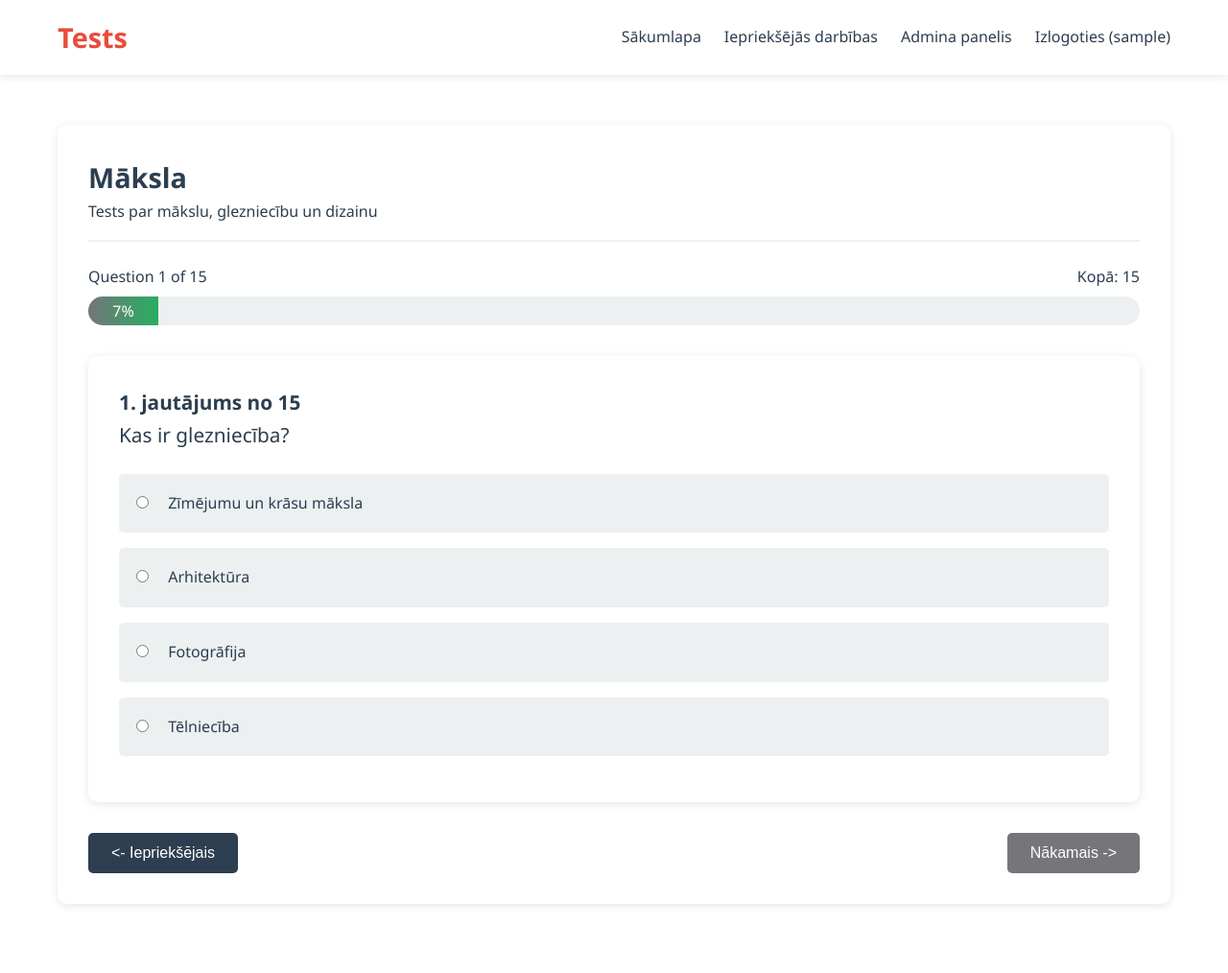
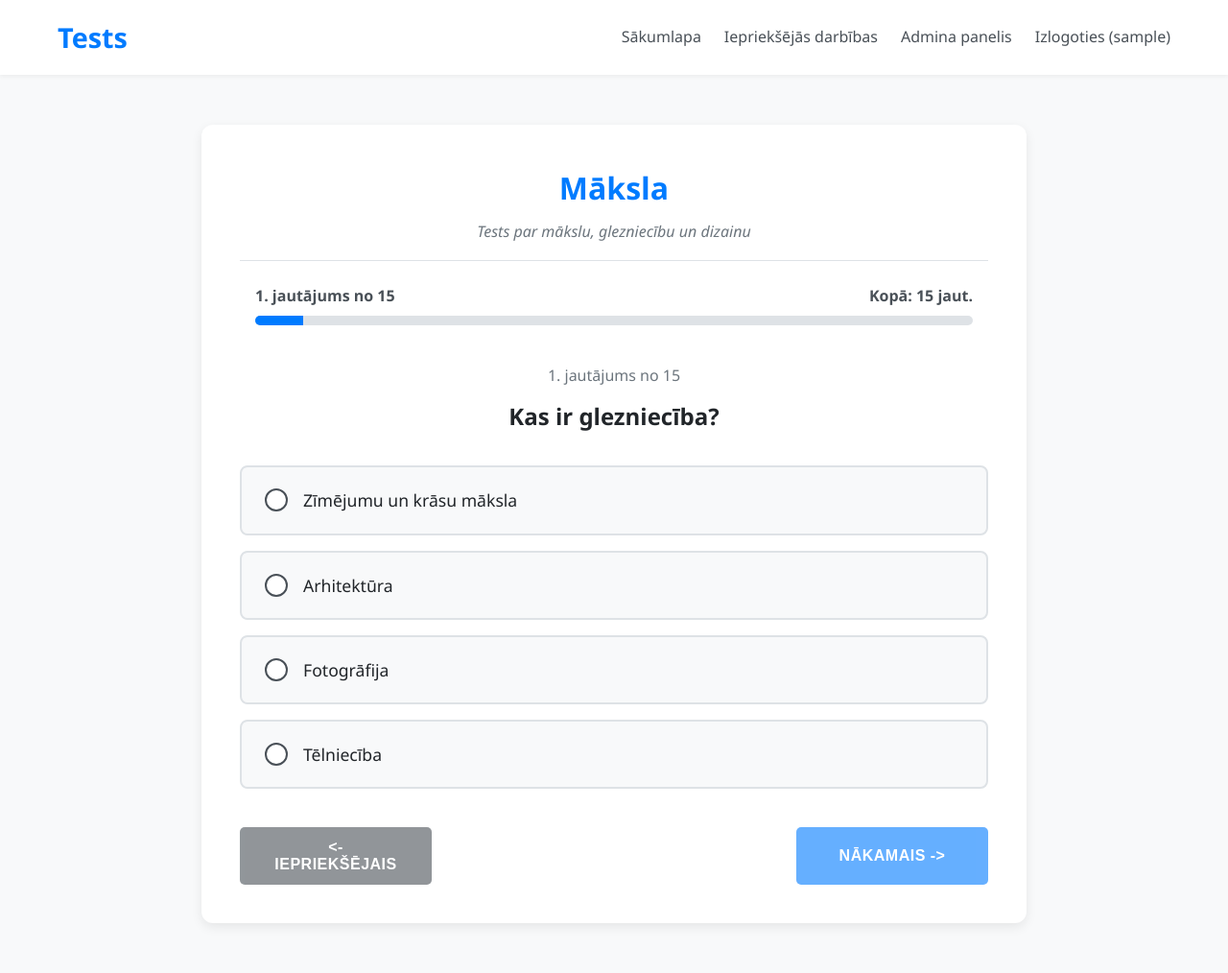
Before and after one commit to RPluzmo/quiz, a PHP site: page /take_quiz.php?id=5 in a window 1280 px wide. Shown: the whole page at 96% size. Before the commit the page ends 944 px from the top, so only its background shows below. Run offline with PHP 8.4, Linux system fonts and the light colour scheme; the visitor is signed in with stand-in values (Sample User, id 1); data comes from the database, SQL or seed files in the repository.

Commit message:
befor img

```diff
--- a/assets/css/style.css
+++ b/assets/css/style.css
@@ -1,4 +1,4 @@
-/* Quiz System Styles */
+/* Quiz System Styles - UZLABOTA VERSIJA */
 
 * {
     margin: 0;
@@ -7,36 +7,37 @@
 }
 
 :root {
-    --primary-color: #75757a;
-    --secondary-color: #2c3e50;
-    --success-color: #27ae60;
-    --danger-color: #e74c3c;
-    --warning-color: #f39c12;
-    --light-bg: #ecf0f1;
-    --dark-text: #2c3e50;
-    --light-text: #7f8c8d;
-    --border-color: #bdc3c7;
-    --shadow: 0 2px 10px rgba(0, 0, 0, 0.1);
+    /* JAUNA KRĀSU PALETE */
+    --primary-color: #007bff; /* Spilgti zils/akcents */
+    --secondary-color: #495057; /* Tumšākam tekstam/virakursam */
+    --success-color: #28a745; /* Zaļš panākumiem */
+    --danger-color: #dc3545; /* Sarkans kļūdām/bīstamām darbībām */
+    --warning-color: #ffc107; /* Dzeltens brīdinājumiem */
+    --light-bg: #f8f9fa; /* Ļoti gaišs fons */
+    --dark-text: #212529; /* Pamata teksta krāsa */
+    --light-text: #6c757d; /* Vieglāks/sekundārs teksts */
+    --border-color: #dee2e6;
+    --shadow: 0 4px 12px rgba(0, 0, 0, 0.08); /* Maigāka ēna */
 }
 
 body {
     font-family: 'Segoe UI', Tahoma, Geneva, Verdana, sans-serif;
-    background: #ffffff; /* plain white background */
+    background: var(--light-bg); /* Gaišs fons lapai */
     min-height: 100vh;
     color: var(--dark-text);
     line-height: 1.6;
 }
 
 .container {
-    max-width: 1200px;
+    max-width: 900px; /* Samazināts platums QUIZ lapai */
     margin: 0 auto;
     padding: 20px;
 }
 
 /* Header */
 header {
-    background: rgba(255, 255, 255, 0.95);
-    box-shadow: var(--shadow);
+    background: #ffffff; /* Cieti balts fons */
+    box-shadow: 0 2px 4px rgba(0, 0, 0, 0.05);
     padding: 1rem 0;
     margin-bottom: 2rem;
 }
@@ -51,7 +52,7 @@ header {
 }
 
 .logo h1 {
-    color: var(--danger-color);
+    color: var(--primary-color); /* Krāsa nomainīta uz primāro */
     font-size: 1.8rem;
 }
 
@@ -63,7 +64,7 @@ nav ul {
 
 nav a {
     text-decoration: none;
-    color: var(--dark-text);
+    color: var(--secondary-color); /* Atjaunināts uz secondary-color */
     font-weight: 500;
     transition: color 0.3s;
 }
@@ -75,24 +76,31 @@ nav a:hover {
 /* Cards */
 .card {
     background: white;
-    border-radius: 10px;
-    padding: 2rem;
+    border-radius: 12px; /* Lielāks rādiuss */
+    padding: 2.5rem; /* Vairāk polsterējuma */
     box-shadow: var(--shadow);
     margin-bottom: 2rem;
 }
 
 .card-header {
-    border-bottom: 2px solid var(--light-bg);
+    border-bottom: 1px solid var(--border-color); /* Plānāka līnija */
     padding-bottom: 1rem;
     margin-bottom: 1.5rem;
+    text-align: center; /* Centrs virsrakstiem */
 }
 
 .card-header h2 {
-    color: var(--secondary-color);
-    font-size: 1.8rem;
+    color: var(--primary-color); /* Virsraksts primārajā krāsā */
+    font-size: 2rem; /* Lielāks virsraksts */
+    margin-bottom: 0.5rem;
 }
 
-/* Forms */
+.card-header p {
+    color: var(--light-text);
+    font-style: italic;
+}
+
+/* Forms (Paliek gandrīz nemainīgs) */
 .form-group {
     margin-bottom: 1.5rem;
 }
@@ -127,15 +135,17 @@ nav a:hover {
 /* Buttons */
 .btn {
     display: inline-block;
-    padding: 0.75rem 1.5rem;
+    padding: 0.75rem 1.75rem; /* Nedaudz lielāks polsterējums */
     border: none;
     border-radius: 5px;
     font-size: 1rem;
-    font-weight: 500;
+    font-weight: 600; /* Biezāks fonts */
     cursor: pointer;
     text-decoration: none;
     transition: all 0.3s;
     text-align: center;
+    text-transform: uppercase; /* Lielie burti */
+    letter-spacing: 0.5px;
 }
 
 .btn-primary {
@@ -144,9 +154,9 @@ nav a:hover {
 }
 
 .btn-primary:hover {
-    background: #357abd;
-    transform: translateY(-2px);
-    box-shadow: 0 4px 12px rgba(74, 144, 226, 0.4);
+    background: #0056b3; /* Tumšāks zilais */
+    transform: translateY(-1px);
+    box-shadow: 0 4px 8px rgba(0, 123, 255, 0.3);
 }
 
 .btn-success {
@@ -155,7 +165,7 @@ nav a:hover {
 }
 
 .btn-success:hover {
-    background: #229954;
+    background: #1e7e34;
 }
 
 .btn-danger {
@@ -169,11 +179,12 @@ nav a:hover {
 
 .btn-warning {
     background: var(--warning-color);
-    color: white;
+    color: var(--dark-text);
 }
 
 .btn-warning:hover {
     background: #e67e22;
+    color: white;
 }
 
 .btn-secondary {
@@ -182,7 +193,9 @@ nav a:hover {
 }
 
 .btn-secondary:hover {
-    background: #1a252f;
+    background: #343a40;
+    transform: translateY(-1px);
+    box-shadow: 0 4px 8px rgba(73, 80, 87, 0.3);
 }
 
 .btn-block {
@@ -195,7 +208,14 @@ nav a:hover {
     font-size: 0.875rem;
 }
 
-/* Alerts */
+.btn[disabled] {
+    opacity: 0.6;
+    cursor: not-allowed;
+    transform: none;
+    box-shadow: none;
+}
+
+/* Alerts (Paliek nemainīgs) */
 .alert {
     padding: 1rem;
     border-radius: 5px;
@@ -226,7 +246,7 @@ nav a:hover {
     border: 1px solid #bee5eb;
 }
 
-/* Quiz Grid */
+/* Quiz Grid (Paliek nemainīgs) */
 .quiz-grid {
     display: grid;
     grid-template-columns: repeat(auto-fill, minmax(300px, 1fr));
@@ -266,91 +286,169 @@ nav a:hover {
     margin-bottom: 1rem;
 }
 
-/* Progress Bar */
+/* Progress Bar (UZLABOTS) */
 .progress-container {
-    margin-bottom: 2rem;
+    margin-bottom: 2.5rem;
+    padding: 0 1rem;
 }
 
 .progress-info {
     display: flex;
     justify-content: space-between;
     margin-bottom: 0.5rem;
-    font-weight: 500;
+    font-weight: 600; /* Biezāks fonts */
+    color: var(--secondary-color);
 }
 
 .progress-bar-container {
     width: 100%;
-    height: 30px;
-    background: var(--light-bg);
-    border-radius: 15px;
+    height: 10px; /* Plānāks */
+    background: var(--border-color);
+    border-radius: 5px; /* Mazāks rādiuss */
     overflow: hidden;
     position: relative;
 }
 
 .progress-bar {
     height: 100%;
-    background: linear-gradient(90deg, var(--primary-color), var(--success-color));
+    background: var(--primary-color); /* Vienkāršs, ciets fons */
     transition: width 0.3s ease;
     display: flex;
     align-items: center;
     justify-content: center;
     color: white;
     font-weight: 500;
+    font-size: 0.8rem;
+    padding-right: 5px;
 }
 
-/* Question Container */
+/* Question Container (UZLABOTS) */
 .question-container {
-    background: white;
-    border-radius: 10px;
-    padding: 2rem;
-    box-shadow: var(--shadow);
-    margin-bottom: 2rem;
+    /* Noņemam atsevišķu box shadow, jo tas ir card iekšpusē */
+    /* background: white; - Noņemts, jo card jau ir balts */
+    /* border-radius: 10px; - Noņemts */
+    padding: 0; /* Noņemam lieko padding */
+    box-shadow: none; /* Noņemam lieko ēnu */
+    margin-bottom: 0;
 }
 
 .question-text {
-    font-size: 1.3rem;
-    font-weight: 500;
-    color: var(--secondary-color);
-    margin-bottom: 1.5rem;
+    font-size: 1.5rem; /* Lielāks fonts */
+    font-weight: 600;
+    color: var(--dark-text);
+    margin-bottom: 2rem;
+    text-align: center;
+}
+
+.question-text strong {
+    display: block;
+    font-size: 1rem;
+    font-weight: 400;
+    color: var(--light-text);
+    margin-bottom: 10px;
 }
 
 .answers-list {
     list-style: none;
+    display: flex;
+    flex-direction: column;
+    gap: 1rem;
 }
 
 .answer-option {
     background: var(--light-bg);
-    padding: 1rem;
-    margin-bottom: 1rem;
-    border-radius: 5px;
+    padding: 1.25rem 1.5rem; /* Vairāk polsterējuma */
+    margin-bottom: 0; /* Noņemam lieko margin */
+    border-radius: 8px; /* Lielāks rādiuss */
     cursor: pointer;
-    transition: all 0.3s;
-    border: 2px solid transparent;
+    transition: all 0.2s ease-in-out;
+    border: 2px solid var(--border-color);
+    display: flex;
+    align-items: center;
+    position: relative;
 }
 
 .answer-option:hover {
-    background: #d5dbdb;
-    transform: translateX(5px);
+    background: #e9ecef; /* Gaišāks hover fons */
+    border-color: var(--primary-color);
+    transform: none; /* Noņemam pārbīdīšanu pa X asi */
 }
 
+/* Custom Radio Poga (CSS Pielāgojumi) */
 .answer-option input[type="radio"] {
-    margin-right: 1rem;
+    opacity: 0;
+    position: absolute;
+    width: 100%;
+    height: 100%;
+    cursor: pointer;
+    z-index: 10;
+    left: 0;
+    top: 0;
+    margin-right: 0; /* Noņemam sākotnējo margin */
+}
+
+.answer-option label {
+    flex-grow: 1;
+    cursor: pointer;
+    font-size: 1.1rem;
+    padding-left: 2.5rem; /* Vieta custom radio pogai */
+    position: relative;
+}
+
+.answer-option label::before {
+    content: '';
+    position: absolute;
+    left: 0;
+    top: 50%;
+    transform: translateY(-50%);
+    width: 20px;
+    height: 20px;
+    border: 2px solid var(--secondary-color);
+    border-radius: 50%;
+    background: white;
+    transition: all 0.2s;
+}
+
+.answer-option.selected label::after {
+    content: '';
+    position: absolute;
+    left: 5px;
+    top: 50%;
+    transform: translateY(-50%);
+    width: 10px;
+    height: 10px;
+    background: var(--primary-color);
+    border-radius: 50%;
 }
 
 .answer-option.selected {
-    background: #d4edda;
-    border-color: var(--success-color);
+    background: #e2f0ff; /* Gaišāks fons atlasei */
+    border-color: var(--primary-color);
+    box-shadow: 0 0 10px rgba(0, 123, 255, 0.2);
 }
 
-/* Navigation Buttons */
+.answer-option.selected label::before {
+    border-color: var(--primary-color);
+}
+
+/* Navigation Buttons (UZLABOTS) */
 .quiz-navigation {
     display: flex;
     justify-content: space-between;
     gap: 1rem;
-    margin-top: 2rem;
+    margin-top: 2.5rem; /* Vairāk vietas */
 }
 
-/* Results */
+.quiz-navigation .btn {
+    flex-grow: 1;
+    max-width: 200px; /* Ierobežots platums nav-pogām */
+}
+
+.quiz-navigation #submit-btn {
+    max-width: 300px; /* Lielāka Pabeigt poga */
+}
+
+/* Results (Paliek nemainīgs) */
 .result-container {
     text-align: center;
     padding: 2rem;
@@ -381,7 +479,7 @@ nav a:hover {
     margin: 0.5rem 0;
 }
 
-/* Table */
+/* Table (Paliek nemainīgs) */
 .table {
     width: 100%;
     border-collapse: collapse;
@@ -410,7 +508,7 @@ nav a:hover {
     gap: 0.5rem;
 }
 
-/* Badge */
+/* Badge (Paliek nemainīgs) */
 .badge {
     display: inline-block;
     padding: 0.25rem 0.75rem;
@@ -429,7 +527,7 @@ nav a:hover {
     color: var(--dark-text);
 }
 
-/* History */
+/* History (Paliek nemainīgs) */
 .history-item {
     background: white;
     padding: 1.5rem;
@@ -465,7 +563,7 @@ nav a:hover {
     color: var(--light-text);
 }
 
-/* Login/Register Page */
+/* Login/Register Page (Paliek nemainīgs) */
 .auth-container {
     display: flex;
     justify-content: center;
@@ -513,7 +611,7 @@ nav a:hover {
     text-decoration: underline;
 }
 
-/* Dashboard Stats */
+/* Dashboard Stats (Paliek nemainīgs) */
 .stats-grid {
     display: grid;
     grid-template-columns: repeat(auto-fit, minmax(250px, 1fr));
@@ -541,7 +639,7 @@ nav a:hover {
     font-size: 1rem;
 }
 
-/* Modal */
+/* Modal (Paliek nemainīgs) */
 .modal {
     display: none;
     position: fixed;
@@ -586,7 +684,7 @@ nav a:hover {
     color: var(--dark-text);
 }
 
-/* Responsive Design */
+/* Responsive Design (UZLABOTS) */
 @media (max-width: 768px) {
     .header-content {
         flex-direction: column;
@@ -605,6 +703,11 @@ nav a:hover {
 
     .quiz-navigation {
         flex-direction: column;
+        align-items: center; /* Centrs pogām mobilajā */
+    }
+
+    .quiz-navigation .btn {
+        max-width: 100%;
     }
 
     .history-item {
@@ -645,7 +748,7 @@ nav a:hover {
     }
 }
 
-/* Loading Spinner */
+/* Loading Spinner (Paliek nemainīgs) */
 .spinner {
     border: 4px solid var(--light-bg);
     border-top: 4px solid var(--primary-color);
@@ -661,7 +764,7 @@ nav a:hover {
     100% { transform: rotate(360deg); }
 }
 
-/* Empty State */
+/* Empty State (Paliek nemainīgs) */
 .empty-state {
     text-align: center;
     padding: 3rem;
@@ -678,7 +781,7 @@ nav a:hover {
     margin-bottom: 0.5rem;
 }
 
-/* Utility Classes */
+/* Utility Classes (Paliek nemainīgs) */
 .text-center {
     text-align: center;
 }
--- a/assets/js/main.js
+++ b/assets/js/main.js
@@ -1,3 +1,5 @@
+// main.js - UZLABOTA VERSIJA
+
 class QuizManager {
   constructor() {
     this.current = 0;
@@ -21,17 +23,17 @@ class QuizManager {
     let html = `
       <div class="question-text">
         <strong>${this.current + 1}. jautājums no ${this.questions.length}</strong>
-        <p>${q.text}</p>
+        ${q.text}
       </div>
       <ul class="answers-list">
         ${q.answers
           .map(
             (a) => `
           <li class="answer-option ${this.answers[q.id] === a.id ? "selected" : ""}" data-qid="${q.id}" data-aid="${a.id}">
-            <input type="radio" name="answer-${q.id}" value="${a.id}" ${
+            <input type="radio" name="answer-${q.id}" value="${a.id}" id="ans-${a.id}" ${
               this.answers[q.id] === a.id ? "checked" : ""
             }>
-            <label>${a.text}</label>
+            <label for="ans-${a.id}">${a.text}</label>
           </li>
         `
           )
@@ -46,10 +48,15 @@ class QuizManager {
     this.answers[qid] = aid;
     // highlight selected
     document.querySelectorAll(".answer-option").forEach((opt) => {
+      // Pārliecināmies, ka atlasām tikai pašreizējo jautājumu
       if (parseInt(opt.dataset.qid) === qid) {
-        opt.classList.toggle("selected", parseInt(opt.dataset.aid) === aid);
+        // Toggle selected klasi
+        const isSelected = parseInt(opt.dataset.aid) === aid;
+        opt.classList.toggle("selected", isSelected);
+
+        // Pārliecināmies, ka radio poga ir atzīmēta (lai gan CSS to slēpj, tas ir vajadzīgs funkcionalitātei)
         const radio = opt.querySelector('input[type="radio"]');
-        if (radio) radio.checked = parseInt(opt.dataset.aid) === aid;
+        if (radio) radio.checked = isSelected;
       }
     });
     this.updateNavButtons();
@@ -59,10 +66,16 @@ class QuizManager {
     const bar = document.getElementById("progress-bar");
     const txt = document.getElementById("progress-text");
     if (!bar || !txt) return;
-    const percent = ((this.current + 1) / this.questions.length) * 100;
+
+    const totalQuestions = this.questions.length;
+    const currentStep = this.current + 1;
+    const percent = (currentStep / totalQuestions) * 100;
+
     bar.style.width = percent + "%";
-    bar.textContent = Math.round(percent) + "%";
-    txt.textContent = `Question ${this.current + 1} of ${this.questions.length}`;
+    // *** LABOJUMS: Noņemam tekstu no plānās joslas (bar.textContent) ***
+    // bar.textContent = Math.round(percent) + "%";
+
+    txt.textContent = `${currentStep}. jautājums no ${totalQuestions}`;
   }
 
   updateNavButtons() {
@@ -75,8 +88,11 @@ class QuizManager {
     if (prev) prev.disabled = this.current === 0;
     if (next && submit) {
       const last = this.current === this.questions.length - 1;
+      // Toggle button display based on whether it's the last question
       next.style.display = last ? "none" : "inline-block";
       submit.style.display = last ? "inline-block" : "none";
+
+      // Buttons are only enabled if an answer is selected
       next.disabled = !answered;
       submit.disabled = !answered;
     }
@@ -108,17 +124,18 @@ class QuizManager {
 
     if (answered < total) {
       const proceed = confirm(
-        `Jūs nēsat atbildējis uz ${total - answered} jautājumiem.. Vai iesniegt?`
+        `Jūs nēsat atbildējis uz ${total - answered} jautājumiem. Vai tiešām iesniegt?`
       );
       if (!proceed) return;
     }
 
+    // Pievienojam slēptu ievades lauku ar atbilžu JSON
     const input = document.createElement("input");
     input.type = "hidden";
     input.name = "answers";
     input.value = JSON.stringify(this.answers);
     form.appendChild(input);
-    form.submit(); // normal PHP post
+    form.submit();
   }
 }
 
@@ -126,7 +143,6 @@ const quizManager = new QuizManager();
 
 // ---------- PAGE INITIALIZATION ----------
 document.addEventListener("DOMContentLoaded", () => {
-  console.log("jankas skripts itkaa straadaa");
 
   // QUIZ card click → open quiz
   document.querySelectorAll(".quiz-card").forEach((card) => {
@@ -140,6 +156,7 @@ document.addEventListener("DOMContentLoaded", () => {
   const qContainer = document.getElementById("question-container");
   if (qContainer) {
     qContainer.addEventListener("click", (e) => {
+      // Atlasīt augstāko "answer-option" elementu, lai klikšķis strādātu jebkurā vietā
       const li = e.target.closest(".answer-option");
       if (li) {
         const qid = parseInt(li.dataset.qid);
@@ -148,6 +165,7 @@ document.addEventListener("DOMContentLoaded", () => {
       }
     });
   }
+
   const prev = document.getElementById("prev-btn");
   const next = document.getElementById("next-btn");
   const submit = document.getElementById("submit-btn");
@@ -162,7 +180,7 @@ document.addEventListener("DOMContentLoaded", () => {
     if (e.key === "ArrowRight") quizManager.next();
   });
 
-  // PASSWORD STRENGTH CHECKER
+  // PASSWORD STRENGTH CHECKER (Pārējās funkcijas paliek nemainīgas, ja tās nav saistītas ar quiz UI)
   const pw = document.getElementById("password");
   const feedback = document.getElementById("password-feedback");
   if (pw && feedback) {
@@ -176,7 +194,7 @@ document.addEventListener("DOMContentLoaded", () => {
       if (!/[^A-Za-z0-9]/.test(val)) errors.push("vismaz 1 simbols");
       if (errors.length)
         feedback.innerHTML =
-          "<ul style='color:#e74c3c'>" +
+          "<ul style='color:#e74c3c; list-style-type: none; padding-left: 0;'>" + // Uzlabots stils kļūdām
           errors.map((e) => `<li>${e}</li>`).join("") +
           "</ul>";
       else
--- a/take_quiz.php
+++ b/take_quiz.php
@@ -83,7 +83,7 @@ foreach ($questions as &$question) {
     <meta name="viewport" content="width=device-width, initial-scale=1.0">
     <title><?php echo htmlspecialchars($quiz['name']); ?> Tests</title>
     <link rel="stylesheet" href="assets/css/style.css">
-</head>
+    </head>
 <body>
 <header>
     <div class="header-content">
@@ -110,28 +110,30 @@ foreach ($questions as &$question) {
             <p><?php echo htmlspecialchars($quiz['description']); ?></p>
         </div>
 
-        <!-- Progress Bar -->
         <div class="progress-container">
             <div class="progress-info">
                 <span id="progress-text">1. jautājums no <?php echo count($questions); ?></span>
-                <span>Kopā: <?php echo count($questions); ?></span>
+                <span class="text-right">Kopā: <?php echo count($questions); ?> jaut.</span>
             </div>
             <div class="progress-bar-container">
                 <div id="progress-bar" class="progress-bar" style="width: <?php echo (1 / count($questions)) * 100; ?>%">
-                    <?php echo round((1 / count($questions)) * 100); ?>%
                 </div>
             </div>
         </div>
 
-        <!-- Question Container -->
         <form id="quiz-form" method="POST" action="">
             <div class="question-container" id="question-container"></div>
 
-            <!-- Navigation Buttons -->
             <div class="quiz-navigation">
-                <button type="button" id="prev-btn" class="btn btn-secondary" disabled><- Iepriekšējais</button>
-                <button type="button" id="next-btn" class="btn btn-primary" disabled>Nākamais -></button>
-                <button type="button" id="submit-btn" class="btn btn-success" style="display:none;" disabled>Pabeigt testu</button>
+                <button type="button" id="prev-btn" class="btn btn-secondary" disabled>
+                    <- Iepriekšējais
+                </button>
+                <button type="button" id="next-btn" class="btn btn-primary" disabled>
+                    Nākamais ->
+                </button>
+                <button type="button" id="submit-btn" class="btn btn-success" style="display:none;" disabled>
+                    Pabeigt testu
+                </button>
             </div>
         </form>
     </div>
@@ -152,6 +154,7 @@ foreach ($questions as &$question) {
         ];
     }, $questions)); ?>;
 
+    // Uzsākam QuizManager ar datiem no PHP
     quizManager.init(questionsData);
 </script>
 </body>
```
